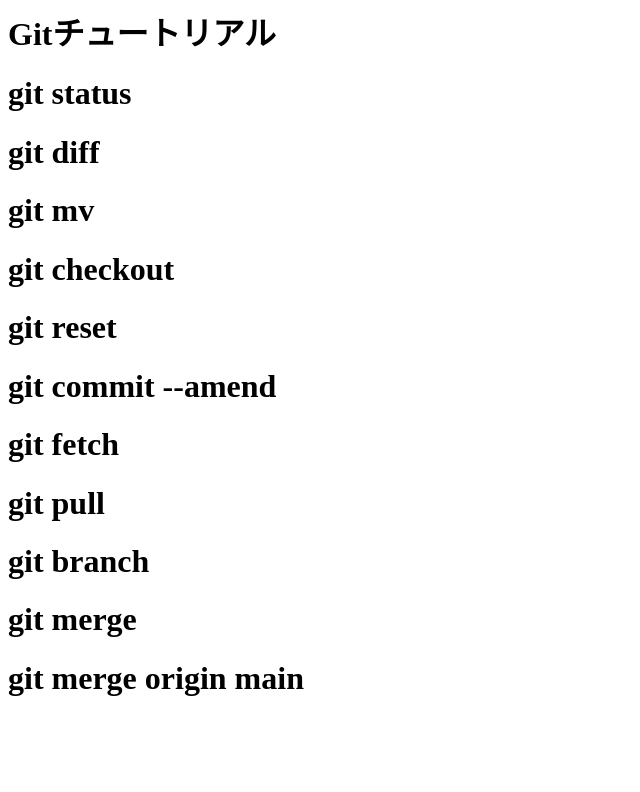
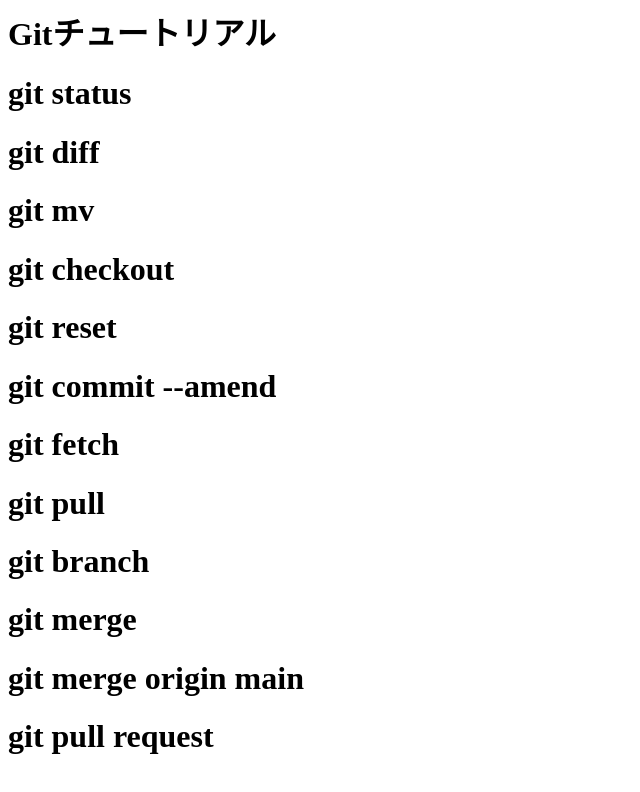
Before and after one commit to KoichiYanagisawa/apprentice, a plain HTML site: page week3-4/index.html in a window 1280 px wide. Shown: the whole page, without its empty margins (0-640 px from the left). Drawn offline with Linux system fonts and the light colour scheme.

Commit message:
git pull requestを追記

```diff
--- a/week3-4/index.html
+++ b/week3-4/index.html
@@ -10,3 +10,4 @@
 <h1>git branch</h1>
 <h1>git merge</h1>
 <h1>git merge origin main</h1>
+<h1>git pull request</h1>
```
